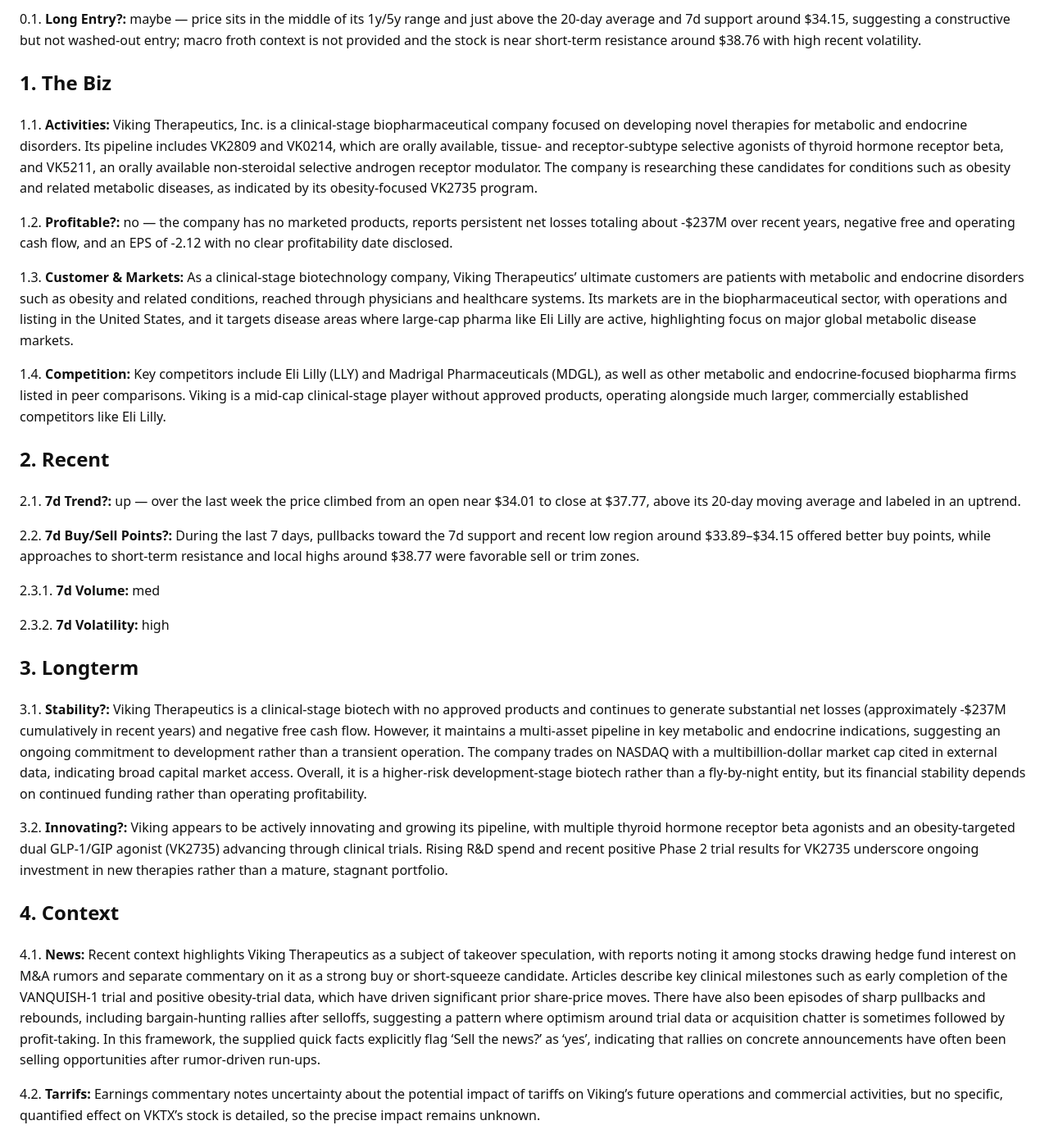
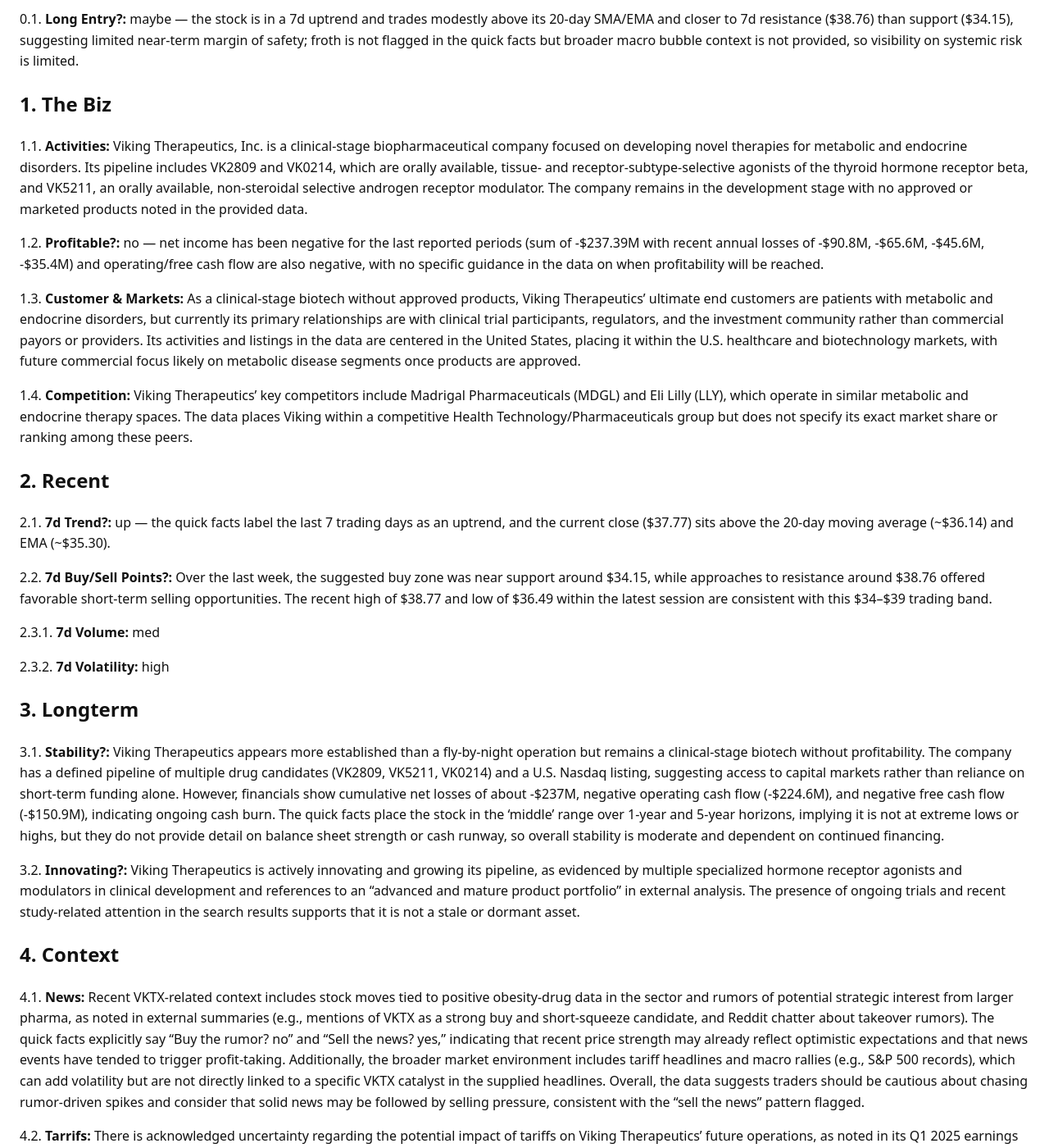
Before and after one commit to ryness/stonks, a Jekyll site: the page built from _reports/VKTX.md, in a window 1280 px wide and 1400 px high, scrolled down 644 px. Shown: the whole window at 82% size. Built offline with Jekyll 4.4.1, drawn with Linux system fonts in a browser that asks for light colours; some of the changed text lies outside the part shown.

Commit message:
Update report: rotation+GodsEye

```diff
--- a/_reports/VKTX.md
+++ b/_reports/VKTX.md
@@ -2,11 +2,11 @@
 layout: default
 title: "VKTX Stock Report"
 ticker: "VKTX"
-date: 2025-12-21
-generated_at: 2025-12-21T01:46:57.145001+00:00
-runtime_seconds: 30.66
+date: 2025-12-25
+generated_at: 2025-12-25T15:21:02.989292+00:00
+runtime_seconds: 33.59
 raw_markdown: |
-  **Generated:** <time class="js-local-time" datetime="2025-12-21T01:46:57.145001+00:00">2025-12-21 01:46 UTC</time> (runtime 30.66s)
+  **Generated:** <time class="js-local-time" datetime="2025-12-25T15:21:02.989292+00:00">2025-12-25 15:21 UTC</time> (runtime 33.59s)
 
   ![Viking Therapeutics, Inc logo](https://ryness.github.io/stonks/assets/logos/VKTX.png)
 
@@ -53,23 +53,23 @@ raw_markdown: |
 
   ## 0. Entry Radar
 
-  0.1. **Long Entry?:** maybe — price sits in the middle of its 1y/5y range and just above the 20-day average and 7d support around $34.15, suggesting a constructive but not washed-out entry; macro froth context is not provided and the stock is near short-term resistance around $38.76 with high recent volatility.
+  0.1. **Long Entry?:** maybe — the stock is in a 7d uptrend and trades modestly above its 20-day SMA/EMA and closer to 7d resistance ($38.76) than support ($34.15), suggesting limited near-term margin of safety; froth is not flagged in the quick facts but broader macro bubble context is not provided, so visibility on systemic risk is limited.
 
   ## 1. The Biz
 
-  1.1. **Activities:** Viking Therapeutics, Inc. is a clinical-stage biopharmaceutical company focused on developing novel therapies for metabolic and endocrine disorders. Its pipeline includes VK2809 and VK0214, which are orally available, tissue- and receptor-subtype selective agonists of thyroid hormone receptor beta, and VK5211, an orally available non-steroidal selective androgen receptor modulator. The company is researching these candidates for conditions such as obesity and related metabolic diseases, as indicated by its obesity-focused VK2735 program.
+  1.1. **Activities:** Viking Therapeutics, Inc. is a clinical-stage biopharmaceutical company focused on developing novel therapies for metabolic and endocrine disorders. Its pipeline includes VK2809 and VK0214, which are orally available, tissue- and receptor-subtype-selective agonists of the thyroid hormone receptor beta, and VK5211, an orally available, non-steroidal selective androgen receptor modulator. The company remains in the development stage with no approved or marketed products noted in the provided data.
 
-  1.2. **Profitable?:** no — the company has no marketed products, reports persistent net losses totaling about -$237M over recent years, negative free and operating cash flow, and an EPS of -2.12 with no clear profitability date disclosed.
+  1.2. **Profitable?:** no — net income has been negative for the last reported periods (sum of -$237.39M with recent annual losses of -$90.8M, -$65.6M, -$45.6M, -$35.4M) and operating/free cash flow are also negative, with no specific guidance in the data on when profitability will be reached.
 
-  1.3. **Customer & Markets:** As a clinical-stage biotechnology company, Viking Therapeutics' ultimate customers are patients with metabolic and endocrine disorders such as obesity and related conditions, reached through physicians and healthcare systems. Its markets are in the biopharmaceutical sector, with operations and listing in the United States, and it targets disease areas where large-cap pharma like Eli Lilly are active, highlighting focus on major global metabolic disease markets.
+  1.3. **Customer & Markets:** As a clinical-stage biotech without approved products, Viking Therapeutics' ultimate end customers are patients with metabolic and endocrine disorders, but currently its primary relationships are with clinical trial participants, regulators, and the investment community rather than commercial payors or providers. Its activities and listings in the data are centered in the United States, placing it within the U.S. healthcare and biotechnology markets, with future commercial focus likely on metabolic disease segments once products are approved.
 
-  1.4. **Competition:** Key competitors include Eli Lilly (LLY) and Madrigal Pharmaceuticals (MDGL), as well as other metabolic and endocrine-focused biopharma firms listed in peer comparisons. Viking is a mid-cap clinical-stage player without approved products, operating alongside much larger, commercially established competitors like Eli Lilly.
+  1.4. **Competition:** Viking Therapeutics' key competitors include Madrigal Pharmaceuticals (MDGL) and Eli Lilly (LLY), which operate in similar metabolic and endocrine therapy spaces. The data places Viking within a competitive Health Technology/Pharmaceuticals group but does not specify its exact market share or ranking among these peers.
 
   ## 2. Recent
 
-  2.1. **7d Trend?:** up — over the last week the price climbed from an open near $34.01 to close at $37.77, above its 20-day moving average and labeled in an uptrend.
+  2.1. **7d Trend?:** up — the quick facts label the last 7 trading days as an uptrend, and the current close ($37.77) sits above the 20-day moving average (~$36.14) and EMA (~$35.30).
 
-  2.2. **7d Buy/Sell Points?:** During the last 7 days, pullbacks toward the 7d support and recent low region around $33.89–$34.15 offered better buy points, while approaches to short-term resistance and local highs around $38.77 were favorable sell or trim zones.
+  2.2. **7d Buy/Sell Points?:** Over the last week, the suggested buy zone was near support around $34.15, while approaches to resistance around $38.76 offered favorable short-term selling opportunities. The recent high of $38.77 and low of $36.49 within the latest session are consistent with this $34–$39 trading band.
 
   2.3.1. **7d Volume:** med
 
@@ -77,15 +77,15 @@ raw_markdown: |
 
   ## 3. Longterm
 
-  3.1. **Stability?:** Viking Therapeutics is a clinical-stage biotech with no approved products and continues to generate substantial net losses (approximately -$237M cumulatively in recent years) and negative free cash flow. However, it maintains a multi-asset pipeline in key metabolic and endocrine indications, suggesting an ongoing commitment to development rather than a transient operation. The company trades on NASDAQ with a multibillion-dollar market cap cited in external data, indicating broad capital market access. Overall, it is a higher-risk development-stage biotech rather than a fly-by-night entity, but its financial stability depends on continued funding rather than operating profitability.
+  3.1. **Stability?:** Viking Therapeutics appears more established than a fly-by-night operation but remains a clinical-stage biotech without profitability. The company has a defined pipeline of multiple drug candidates (VK2809, VK5211, VK0214) and a U.S. Nasdaq listing, suggesting access to capital markets rather than reliance on short-term funding alone. However, financials show cumulative net losses of about -$237M, negative operating cash flow (-$224.6M), and negative free cash flow (-$150.9M), indicating ongoing cash burn. The quick facts place the stock in the 'middle' range over 1-year and 5-year horizons, implying it is not at extreme lows or highs, but they do not provide detail on balance sheet strength or cash runway, so overall stability is moderate and dependent on continued financing.
 
-  3.2. **Innovating?:** Viking appears to be actively innovating and growing its pipeline, with multiple thyroid hormone receptor beta agonists and an obesity-targeted dual GLP-1/GIP agonist (VK2735) advancing through clinical trials. Rising R&D spend and recent positive Phase 2 trial results for VK2735 underscore ongoing investment in new therapies rather than a mature, stagnant portfolio.
+  3.2. **Innovating?:** Viking Therapeutics is actively innovating and growing its pipeline, as evidenced by multiple specialized hormone receptor agonists and modulators in clinical development and references to an "advanced and mature product portfolio" in external analysis. The presence of ongoing trials and recent study-related attention in the search results supports that it is not a stale or dormant asset.
 
   ## 4. Context
 
-  4.1. **News:** Recent context highlights Viking Therapeutics as a subject of takeover speculation, with reports noting it among stocks drawing hedge fund interest on M&A rumors and separate commentary on it as a strong buy or short-squeeze candidate. Articles describe key clinical milestones such as early completion of the VANQUISH-1 trial and positive obesity-trial data, which have driven significant prior share-price moves. There have also been episodes of sharp pullbacks and rebounds, including bargain-hunting rallies after selloffs, suggesting a pattern where optimism around trial data or acquisition chatter is sometimes followed by profit-taking. In this framework, the supplied quick facts explicitly flag 'Sell the news?' as 'yes', indicating that rallies on concrete announcements have often been selling opportunities after rumor-driven run-ups.
+  4.1. **News:** Recent VKTX-related context includes stock moves tied to positive obesity-drug data in the sector and rumors of potential strategic interest from larger pharma, as noted in external summaries (e.g., mentions of VKTX as a strong buy and short-squeeze candidate, and Reddit chatter about takeover rumors). The quick facts explicitly say "Buy the rumor? no" and "Sell the news? yes," indicating that recent price strength may already reflect optimistic expectations and that news events have tended to trigger profit-taking. Additionally, the broader market environment includes tariff headlines and macro rallies (e.g., S&P 500 records), which can add volatility but are not directly linked to a specific VKTX catalyst in the supplied headlines. Overall, the data suggests traders should be cautious about chasing rumor-driven spikes and consider that solid news may be followed by selling pressure, consistent with the "sell the news" pattern flagged.
 
-  4.2. **Tarrifs:** Earnings commentary notes uncertainty about the potential impact of tariffs on Viking's future operations and commercial activities, but no specific, quantified effect on VKTX's stock is detailed, so the precise impact remains unknown.
+  4.2. **Tarrifs:** There is acknowledged uncertainty regarding the potential impact of tariffs on Viking Therapeutics' future operations, as noted in its Q1 2025 earnings call, but no concrete evidence yet that tariffs have materially affected the stock's performance; therefore, tariff effects are currently characterized in the data as a risk factor rather than a quantified impact.
 
   ## 5. QuickRef
 
@@ -271,12 +271,12 @@ raw_markdown: |
     - 4.2 Tarrifs
   Asking OpenAI for analysis...
   Received response from OpenAI.
-  LLM raw output (truncated): {&quot;0.1&quot;: &quot;maybe — price sits in the middle of its 1y/5y range and just above the 20-day average and 7d support around $34.15, suggesting a constructive but not washed-out entry; macro froth context is not provided and the stock is near short-term resistance around $38.76 with high recent volatility.&quot;, &quot;1.1&quot;: &quot;Viking Therapeutics, Inc. is a clinical-stage biopharmaceutical company focused on developing novel therapies for metabolic and endocrine disorders. Its pipeline includes VK2809 and VK0214, which are orally available, tissue- and receptor-subtype selective agonists of thyroid hormone recep
+  LLM raw output (truncated): {\n  &quot;0.1&quot;: &quot;maybe — the stock is in a 7d uptrend and trades modestly above its 20-day SMA/EMA and closer to 7d resistance ($38.76) than support ($34.15), suggesting limited near-term margin of safety; froth is not flagged in the quick facts but broader macro bubble context is not provided, so visibility on systemic risk is limited.&quot;,\n  &quot;1.1&quot;: &quot;Viking Therapeutics, Inc. is a clinical-stage biopharmaceutical company focused on developing novel therapies for metabolic and endocrine disorders. Its pipeline includes VK2809 and VK0214, which are orally available, tissue- and receptor-subtype-selec
   </code></pre>
   </details>
 ---
 
-**Generated:** <time class="js-local-time" datetime="2025-12-21T01:46:57.145001+00:00">2025-12-21 01:46 UTC</time> (runtime 30.66s)
+**Generated:** <time class="js-local-time" datetime="2025-12-25T15:21:02.989292+00:00">2025-12-25 15:21 UTC</time> (runtime 33.59s)
 
 ![Viking Therapeutics, Inc logo](https://ryness.github.io/stonks/assets/logos/VKTX.png)
 
@@ -323,23 +323,23 @@ raw_markdown: |
 
 ## 0. Entry Radar
 
-0.1. **Long Entry?:** maybe — price sits in the middle of its 1y/5y range and just above the 20-day average and 7d support around $34.15, suggesting a constructive but not washed-out entry; macro froth context is not provided and the stock is near short-term resistance around $38.76 with high recent volatility.
+0.1. **Long Entry?:** maybe — the stock is in a 7d uptrend and trades modestly above its 20-day SMA/EMA and closer to 7d resistance ($38.76) than support ($34.15), suggesting limited near-term margin of safety; froth is not flagged in the quick facts but broader macro bubble context is not provided, so visibility on systemic risk is limited.
 
 ## 1. The Biz
 
-1.1. **Activities:** Viking Therapeutics, Inc. is a clinical-stage biopharmaceutical company focused on developing novel therapies for metabolic and endocrine disorders. Its pipeline includes VK2809 and VK0214, which are orally available, tissue- and receptor-subtype selective agonists of thyroid hormone receptor beta, and VK5211, an orally available non-steroidal selective androgen receptor modulator. The company is researching these candidates for conditions such as obesity and related metabolic diseases, as indicated by its obesity-focused VK2735 program.
+1.1. **Activities:** Viking Therapeutics, Inc. is a clinical-stage biopharmaceutical company focused on developing novel therapies for metabolic and endocrine disorders. Its pipeline includes VK2809 and VK0214, which are orally available, tissue- and receptor-subtype-selective agonists of the thyroid hormone receptor beta, and VK5211, an orally available, non-steroidal selective androgen receptor modulator. The company remains in the development stage with no approved or marketed products noted in the provided data.
 
-1.2. **Profitable?:** no — the company has no marketed products, reports persistent net losses totaling about -$237M over recent years, negative free and operating cash flow, and an EPS of -2.12 with no clear profitability date disclosed.
+1.2. **Profitable?:** no — net income has been negative for the last reported periods (sum of -$237.39M with recent annual losses of -$90.8M, -$65.6M, -$45.6M, -$35.4M) and operating/free cash flow are also negative, with no specific guidance in the data on when profitability will be reached.
 
-1.3. **Customer & Markets:** As a clinical-stage biotechnology company, Viking Therapeutics' ultimate customers are patients with metabolic and endocrine disorders such as obesity and related conditions, reached through physicians and healthcare systems. Its markets are in the biopharmaceutical sector, with operations and listing in the United States, and it targets disease areas where large-cap pharma like Eli Lilly are active, highlighting focus on major global metabolic disease markets.
+1.3. **Customer & Markets:** As a clinical-stage biotech without approved products, Viking Therapeutics' ultimate end customers are patients with metabolic and endocrine disorders, but currently its primary relationships are with clinical trial participants, regulators, and the investment community rather than commercial payors or providers. Its activities and listings in the data are centered in the United States, placing it within the U.S. healthcare and biotechnology markets, with future commercial focus likely on metabolic disease segments once products are approved.
 
-1.4. **Competition:** Key competitors include Eli Lilly (LLY) and Madrigal Pharmaceuticals (MDGL), as well as other metabolic and endocrine-focused biopharma firms listed in peer comparisons. Viking is a mid-cap clinical-stage player without approved products, operating alongside much larger, commercially established competitors like Eli Lilly.
+1.4. **Competition:** Viking Therapeutics' key competitors include Madrigal Pharmaceuticals (MDGL) and Eli Lilly (LLY), which operate in similar metabolic and endocrine therapy spaces. The data places Viking within a competitive Health Technology/Pharmaceuticals group but does not specify its exact market share or ranking among these peers.
 
 ## 2. Recent
 
-2.1. **7d Trend?:** up — over the last week the price climbed from an open near $34.01 to close at $37.77, above its 20-day moving average and labeled in an uptrend.
+2.1. **7d Trend?:** up — the quick facts label the last 7 trading days as an uptrend, and the current close ($37.77) sits above the 20-day moving average (~$36.14) and EMA (~$35.30).
 
-2.2. **7d Buy/Sell Points?:** During the last 7 days, pullbacks toward the 7d support and recent low region around $33.89–$34.15 offered better buy points, while approaches to short-term resistance and local highs around $38.77 were favorable sell or trim zones.
+2.2. **7d Buy/Sell Points?:** Over the last week, the suggested buy zone was near support around $34.15, while approaches to resistance around $38.76 offered favorable short-term selling opportunities. The recent high of $38.77 and low of $36.49 within the latest session are consistent with this $34–$39 trading band.
 
 2.3.1. **7d Volume:** med
 
@@ -347,15 +347,15 @@ raw_markdown: |
 
 ## 3. Longterm
 
-3.1. **Stability?:** Viking Therapeutics is a clinical-stage biotech with no approved products and continues to generate substantial net losses (approximately -$237M cumulatively in recent years) and negative free cash flow. However, it maintains a multi-asset pipeline in key metabolic and endocrine indications, suggesting an ongoing commitment to development rather than a transient operation. The company trades on NASDAQ with a multibillion-dollar market cap cited in external data, indicating broad capital market access. Overall, it is a higher-risk development-stage biotech rather than a fly-by-night entity, but its financial stability depends on continued funding rather than operating profitability.
+3.1. **Stability?:** Viking Therapeutics appears more established than a fly-by-night operation but remains a clinical-stage biotech without profitability. The company has a defined pipeline of multiple drug candidates (VK2809, VK5211, VK0214) and a U.S. Nasdaq listing, suggesting access to capital markets rather than reliance on short-term funding alone. However, financials show cumulative net losses of about -$237M, negative operating cash flow (-$224.6M), and negative free cash flow (-$150.9M), indicating ongoing cash burn. The quick facts place the stock in the 'middle' range over 1-year and 5-year horizons, implying it is not at extreme lows or highs, but they do not provide detail on balance sheet strength or cash runway, so overall stability is moderate and dependent on continued financing.
 
-3.2. **Innovating?:** Viking appears to be actively innovating and growing its pipeline, with multiple thyroid hormone receptor beta agonists and an obesity-targeted dual GLP-1/GIP agonist (VK2735) advancing through clinical trials. Rising R&D spend and recent positive Phase 2 trial results for VK2735 underscore ongoing investment in new therapies rather than a mature, stagnant portfolio.
+3.2. **Innovating?:** Viking Therapeutics is actively innovating and growing its pipeline, as evidenced by multiple specialized hormone receptor agonists and modulators in clinical development and references to an "advanced and mature product portfolio" in external analysis. The presence of ongoing trials and recent study-related attention in the search results supports that it is not a stale or dormant asset.
 
 ## 4. Context
 
-4.1. **News:** Recent context highlights Viking Therapeutics as a subject of takeover speculation, with reports noting it among stocks drawing hedge fund interest on M&A rumors and separate commentary on it as a strong buy or short-squeeze candidate. Articles describe key clinical milestones such as early completion of the VANQUISH-1 trial and positive obesity-trial data, which have driven significant prior share-price moves. There have also been episodes of sharp pullbacks and rebounds, including bargain-hunting rallies after selloffs, suggesting a pattern where optimism around trial data or acquisition chatter is sometimes followed by profit-taking. In this framework, the supplied quick facts explicitly flag 'Sell the news?' as 'yes', indicating that rallies on concrete announcements have often been selling opportunities after rumor-driven run-ups.
+4.1. **News:** Recent VKTX-related context includes stock moves tied to positive obesity-drug data in the sector and rumors of potential strategic interest from larger pharma, as noted in external summaries (e.g., mentions of VKTX as a strong buy and short-squeeze candidate, and Reddit chatter about takeover rumors). The quick facts explicitly say "Buy the rumor? no" and "Sell the news? yes," indicating that recent price strength may already reflect optimistic expectations and that news events have tended to trigger profit-taking. Additionally, the broader market environment includes tariff headlines and macro rallies (e.g., S&P 500 records), which can add volatility but are not directly linked to a specific VKTX catalyst in the supplied headlines. Overall, the data suggests traders should be cautious about chasing rumor-driven spikes and consider that solid news may be followed by selling pressure, consistent with the "sell the news" pattern flagged.
 
-4.2. **Tarrifs:** Earnings commentary notes uncertainty about the potential impact of tariffs on Viking's future operations and commercial activities, but no specific, quantified effect on VKTX's stock is detailed, so the precise impact remains unknown.
+4.2. **Tarrifs:** There is acknowledged uncertainty regarding the potential impact of tariffs on Viking Therapeutics' future operations, as noted in its Q1 2025 earnings call, but no concrete evidence yet that tariffs have materially affected the stock's performance; therefore, tariff effects are currently characterized in the data as a risk factor rather than a quantified impact.
 
 ## 5. QuickRef
 
@@ -541,6 +541,6 @@ Dispatching bullets to OpenAI:
   - 4.2 Tarrifs
 Asking OpenAI for analysis...
 Received response from OpenAI.
-LLM raw output (truncated): {&quot;0.1&quot;: &quot;maybe — price sits in the middle of its 1y/5y range and just above the 20-day average and 7d support around $34.15, suggesting a constructive but not washed-out entry; macro froth context is not provided and the stock is near short-term resistance around $38.76 with high recent volatility.&quot;, &quot;1.1&quot;: &quot;Viking Therapeutics, Inc. is a clinical-stage biopharmaceutical company focused on developing novel therapies for metabolic and endocrine disorders. Its pipeline includes VK2809 and VK0214, which are orally available, tissue- and receptor-subtype selective agonists of thyroid hormone recep
+LLM raw output (truncated): {\n  &quot;0.1&quot;: &quot;maybe — the stock is in a 7d uptrend and trades modestly above its 20-day SMA/EMA and closer to 7d resistance ($38.76) than support ($34.15), suggesting limited near-term margin of safety; froth is not flagged in the quick facts but broader macro bubble context is not provided, so visibility on systemic risk is limited.&quot;,\n  &quot;1.1&quot;: &quot;Viking Therapeutics, Inc. is a clinical-stage biopharmaceutical company focused on developing novel therapies for metabolic and endocrine disorders. Its pipeline includes VK2809 and VK0214, which are orally available, tissue- and receptor-subtype-selec
 </code></pre>
 </details>
```
Also changed, not shown: _reports/GODSEYE.md (+24 -24 lines).
